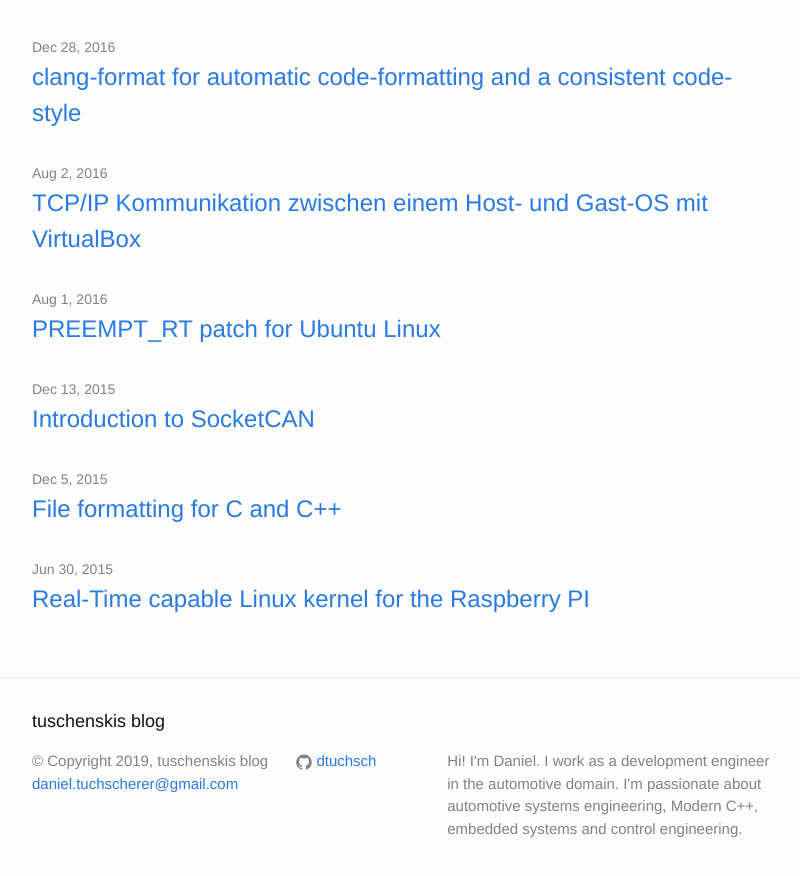
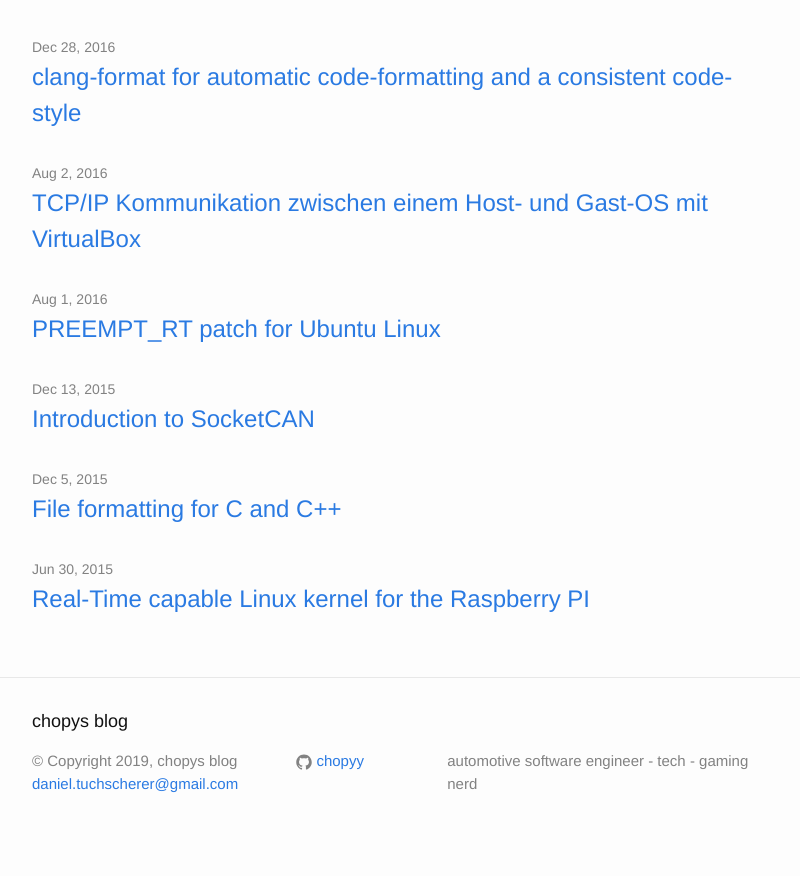
Before and after one commit to chopyy/dtuchsch.github.io, a Jekyll site: the page built from index.html, in a window 1280 px wide and 900 px high, scrolled down 822 px. Shown: the top 876 px of the window, without its empty margins (238-1038 px from the left). Built offline with Jekyll 4.4.1, drawn with Linux system fonts in a browser that asks for light colours; the list of posts is cut into pages by our own code; after the commit the page ends 1677 px from its top, so only the background shows below that; some of the changed text lies outside the part shown.

Commit message:
Update _config.yml

```diff
--- a/_config.yml
+++ b/_config.yml
@@ -1,12 +1,12 @@
 # Site settings
-title: tuschenskis blog
+title: chopys blog
 email: daniel.tuchscherer@gmail.com
 description: > # this means to ignore newlines until "baseurl:"
-  Hi! I'm Daniel. I work as a development engineer in the automotive domain. I'm passionate about automotive systems engineering, Modern C++, embedded systems and control engineering.
+  automotive software engineer - tech - gaming nerd
 baseurl: "" # the subpath of your site, e.g. /blog/
-url: "http://dtuchsch.github.io" # the base hostname & protocol for your site
+url: "https://chopyy.github.io" # the base hostname & protocol for your site
 
-github_username:  dtuchsch
+github_username:  chopyy
 
 # A profile picture for the index page
 avatar: https://avatars3.githubusercontent.com/u/3890882?v=3&s=460
```
